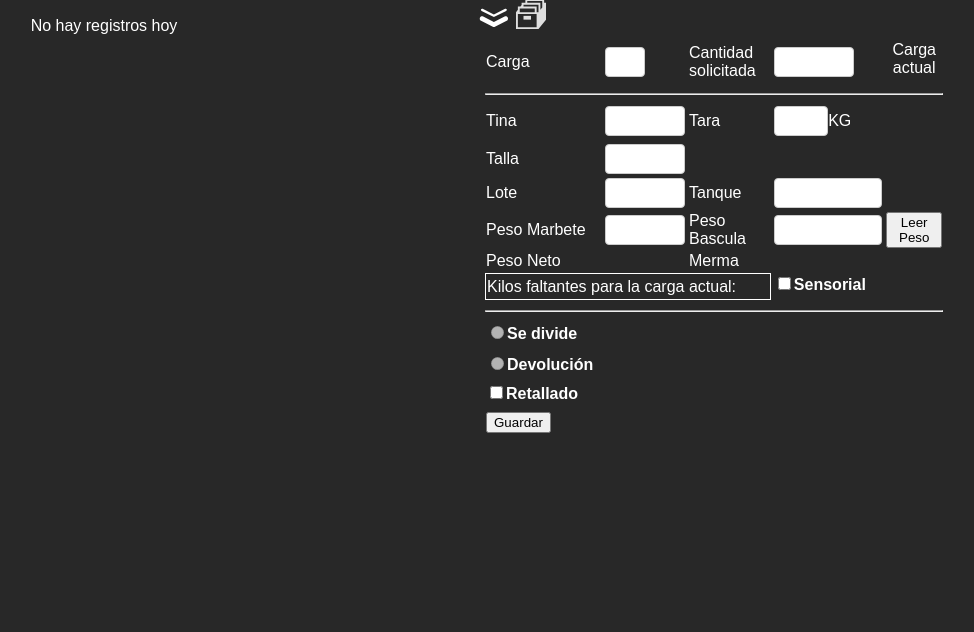
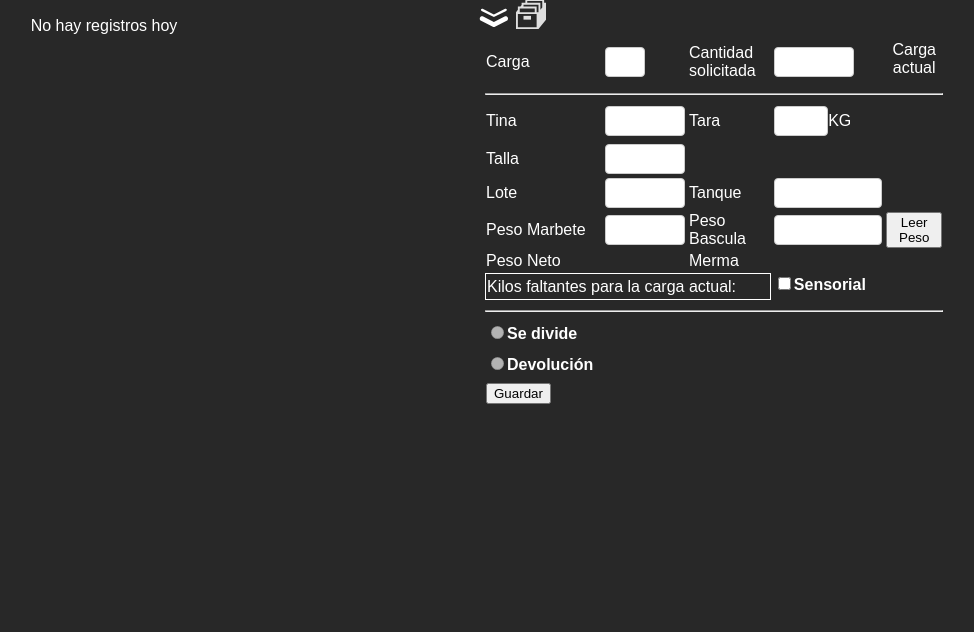
Before and after one commit to absandar/py-sajsbas, a Flask app: page /remisiones in a window 1280 px wide. Shown: the part 58-690 px from the top of the page, without its empty margins (290-1264 px from the left). Run offline with Flask 3, Linux system fonts and the light colour scheme; the visitor is signed in with stand-in values (Sample User, id 1); data that the repository does not hold is empty.

Commit message:
borrado boton retallado

```diff
--- a/app/templates/main/remisiones.html
+++ b/app/templates/main/remisiones.html
@@ -257,12 +257,6 @@
                                     </tbody>
                                 </table>
                             </td>
-                        </tr>
-                        <tr>
-                            <td><label for="btn_retallado"><input type="checkbox" name="btn_retallado"
-                                        id="btn_retallado">Retallado</label>
-                            </td>
-                            <td></td>
                         </tr>
                         <tr>
                             <td><button type="submit" tabindex="50">Guardar</button></td>
```
